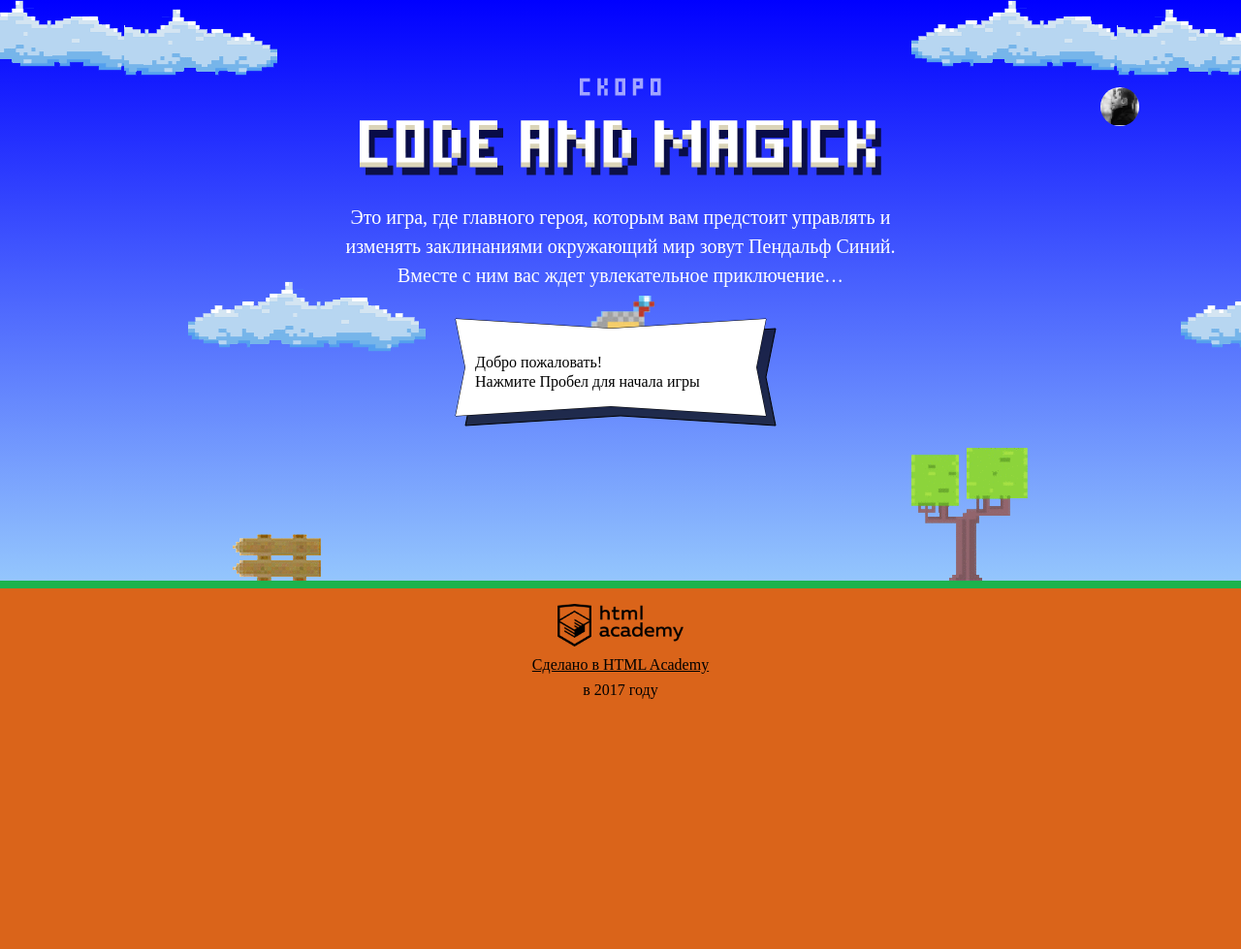
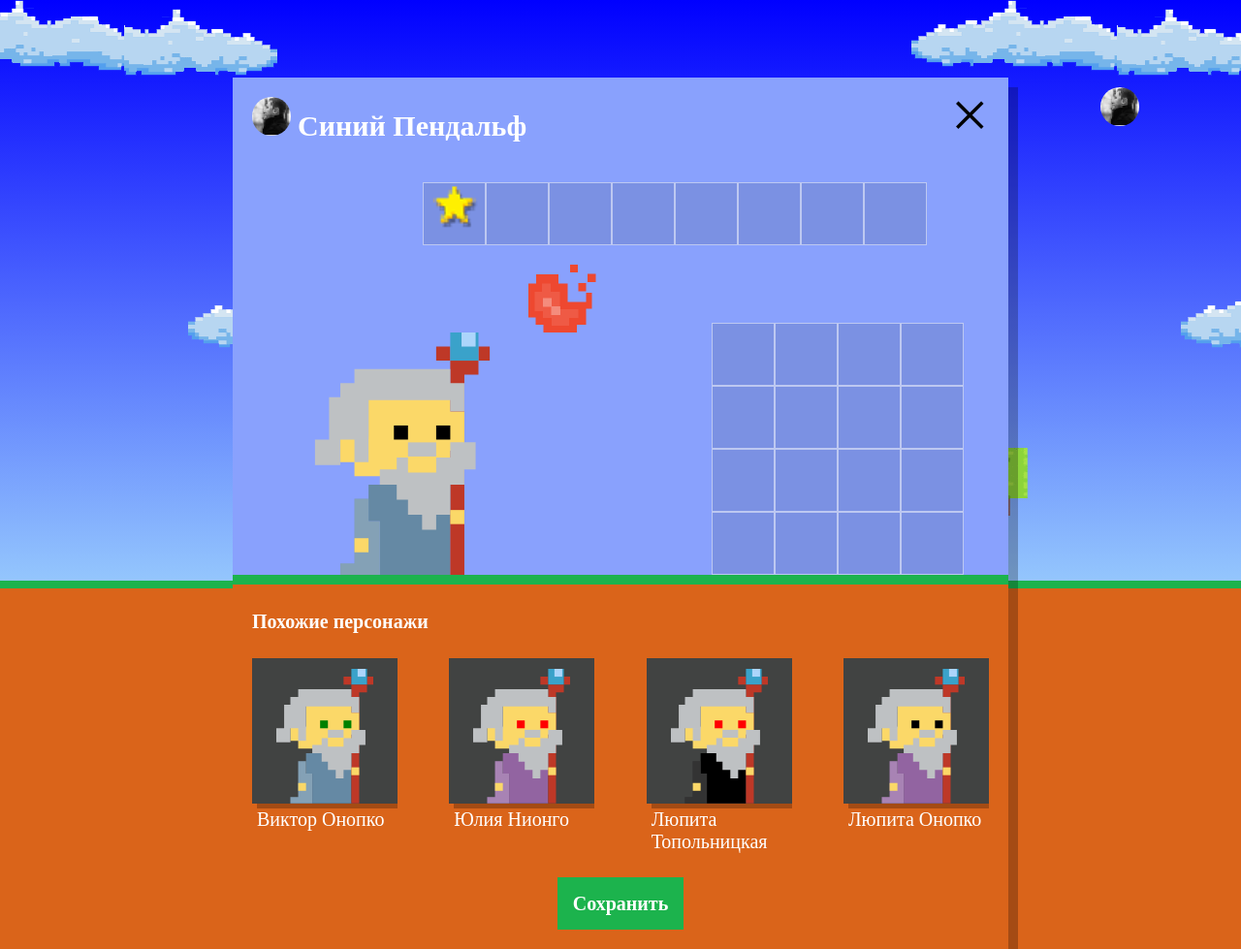
Before and after one commit to gholabashar/634763-code-and-magick, a website: page index.html in a window 1280 px wide. Shown: the whole page at 97% size. Before the commit the page ends 800 px from the top, so only its background shows below. Drawn offline with Linux system fonts and the light colour scheme; a web font is replaced by a local one.

Commit message:
M3T1 v01 - Имя им - легион

```diff
--- a/index.html
+++ b/index.html
@@ -199,6 +199,7 @@
 	};
 </script>
 
+<script src="js/setup.js"></script>
 <script src="js/stat.js"></script>
 <script src="js/game.js"></script>
 
--- /dev/null
+++ b/js/setup.js
@@ -0,0 +1,42 @@
+'use strict';
+
+var WIZARD_NAMES = ['Иван ', 'Хуан Себастьян ', 'Мария ', 'Кристоф ', 'Виктор ', 'Юлия ', 'Люпита ', 'Вашингтон '];
+var WIZARD_SURNAMES = ['да Марья', 'Верон', 'Мирабелла', 'Вальц', 'Онопко', 'Топольницкая', 'Нионго', 'Ирвинг'];
+var COAT_COLORS = ['rgb(101, 137, 164)', 'rgb(241, 43, 107)', 'rgb(146, 100, 161)', 'rgb(56, 159, 117)', 'rgb(215, 210, 55)', 'rgb(0, 0, 0)'];
+var EYES_COLORS = ['black', 'red', 'blue', 'yellow', 'green'];
+var wizardsAmount = 4;
+var wizards = [];
+
+var userDialog = document.querySelector('.setup');
+userDialog.classList.remove('hidden');
+var similarWizardTemplate = document.querySelector('#similar-wizard-template').content.querySelector('.setup-similar-item');
+var similarListElement = userDialog.querySelector('.setup-similar-list');
+
+var getRandomI = function (min, max) {
+  var randomI = Math.floor(min + Math.random() * (max + 1 - min));
+  return randomI;
+};
+
+for (var i = 1; i <= wizardsAmount; i++) {
+  wizards.push({
+    name: WIZARD_NAMES[getRandomI(0, WIZARD_NAMES.length - 1)] + WIZARD_SURNAMES[getRandomI(0, WIZARD_SURNAMES.length - 1)],
+    coatColor: COAT_COLORS[getRandomI(0, COAT_COLORS.length - 1)],
+    eyesColor: EYES_COLORS[getRandomI(0, EYES_COLORS.length - 1)]
+  });
+}
+
+var renderWizard = function (wizard) {
+  var wizardElement = similarWizardTemplate.cloneNode(true);
+  wizardElement.querySelector('.setup-similar-label').textContent = wizard.name;
+  wizardElement.querySelector('.wizard-coat').style.fill = wizard.coatColor;
+  wizardElement.querySelector('.wizard-eyes').style.fill = wizard.eyesColor;
+  return wizardElement;
+};
+
+var fragment = document.createDocumentFragment();
+for (var j = 0; j < wizards.length; j++) {
+  fragment.appendChild(renderWizard(wizards[j]));
+}
+similarListElement.appendChild(fragment);
+
+userDialog.querySelector('.setup-similar').classList.remove('hidden');
```
